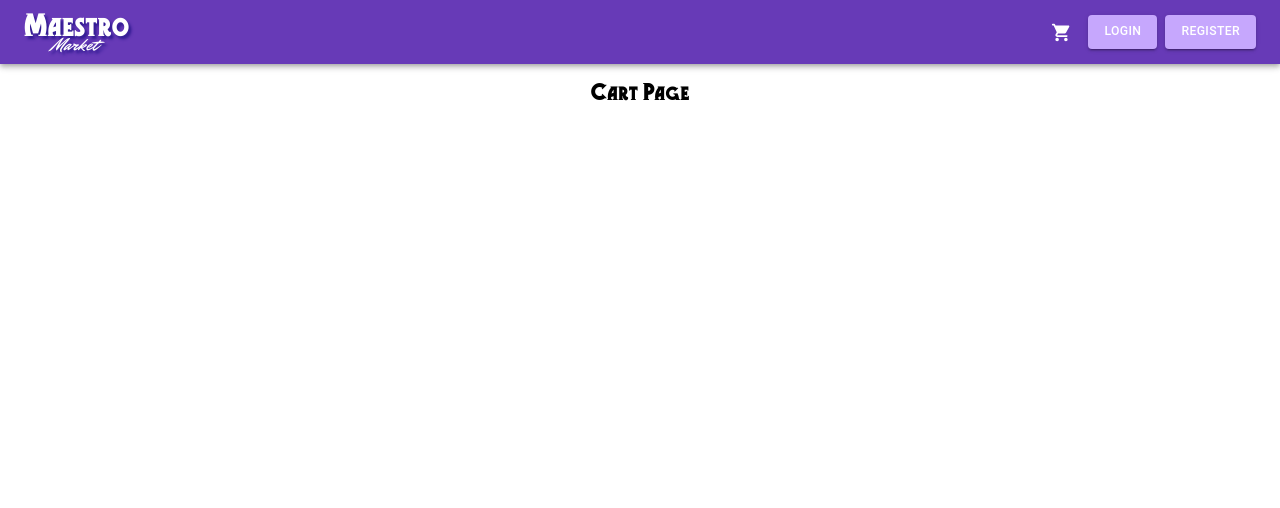
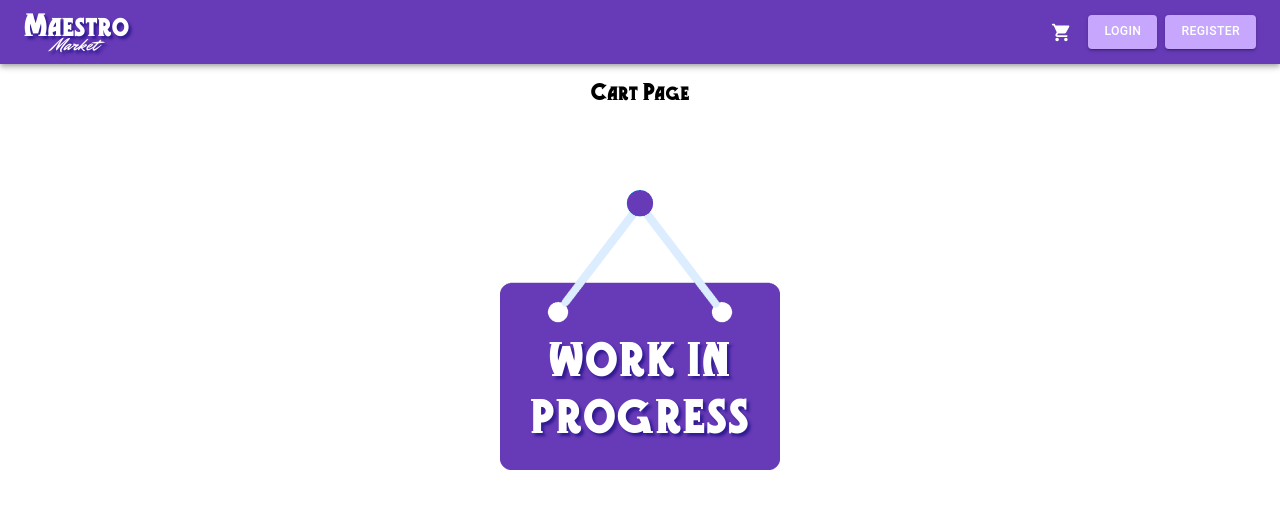
Before and after one commit to OKitel/eCommerceApp, a React (Vite) app: page /cart in a window 1280 px wide. Shown: the top 508 px of the page. Built offline with nearby package versions, Linux system fonts and the light colour scheme.

Commit message:
feat: add image on cart page

```diff
--- a/src/pages/Cart/Cart.tsx
+++ b/src/pages/Cart/Cart.tsx
@@ -1,4 +1,5 @@
 import { Box } from '@mui/material';
+import wipUrl from '../../assets/images/wip.png';
 import './styles.scss';
 
 export const Cart: React.FC = (): JSX.Element => {
@@ -6,6 +7,10 @@ export const Cart: React.FC = (): JSX.Element => {
     <>
       <Box display="flex" justifyContent="center" alignItems="center" flexDirection="column">
         <h2 className="cart-title">Cart Page</h2>
+        <div className="wip-container">
+          <img className="wip-image" src={wipUrl} alt="work in progress" />
+          <h4 className="wip-text">WORK IN PROGRESS</h4>
+        </div>
       </Box>
     </>
   );
--- a/src/pages/Cart/styles.scss
+++ b/src/pages/Cart/styles.scss
@@ -1,3 +1,23 @@
 .cart-title {
   margin: 1rem 0;
 }
+
+.wip-container {
+  position: relative;
+}
+
+.wip-image {
+  width: 20rem;
+  margin-top: 5rem;
+}
+
+.wip-text {
+  position: absolute;
+  top: 60%;
+  right: 0%;
+  color: white;
+  text-align: center;
+  font-size: 3rem;
+  letter-spacing: 0.1rem;
+  text-shadow: 0.2rem 0.2rem 0.2rem #311b92;
+}
```
Also changed, not shown: src/assets/images/wip.png (added).
